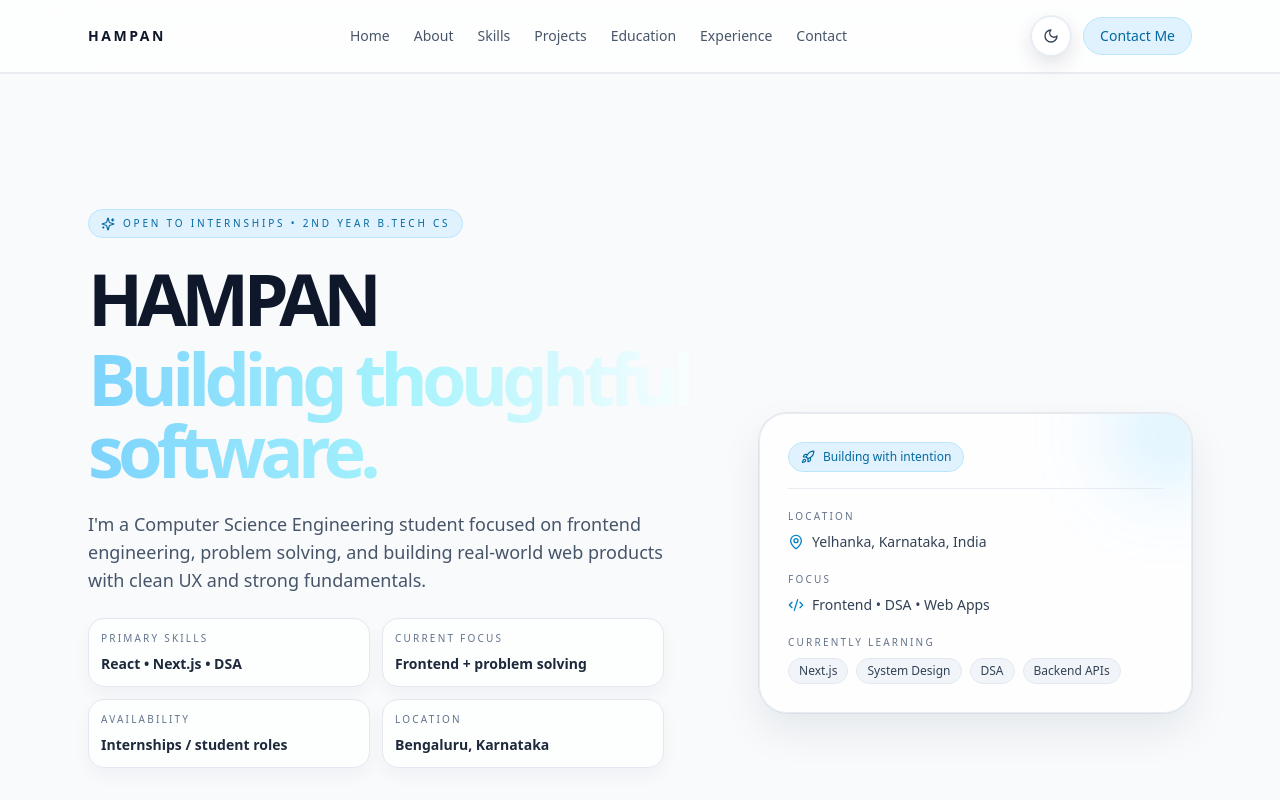
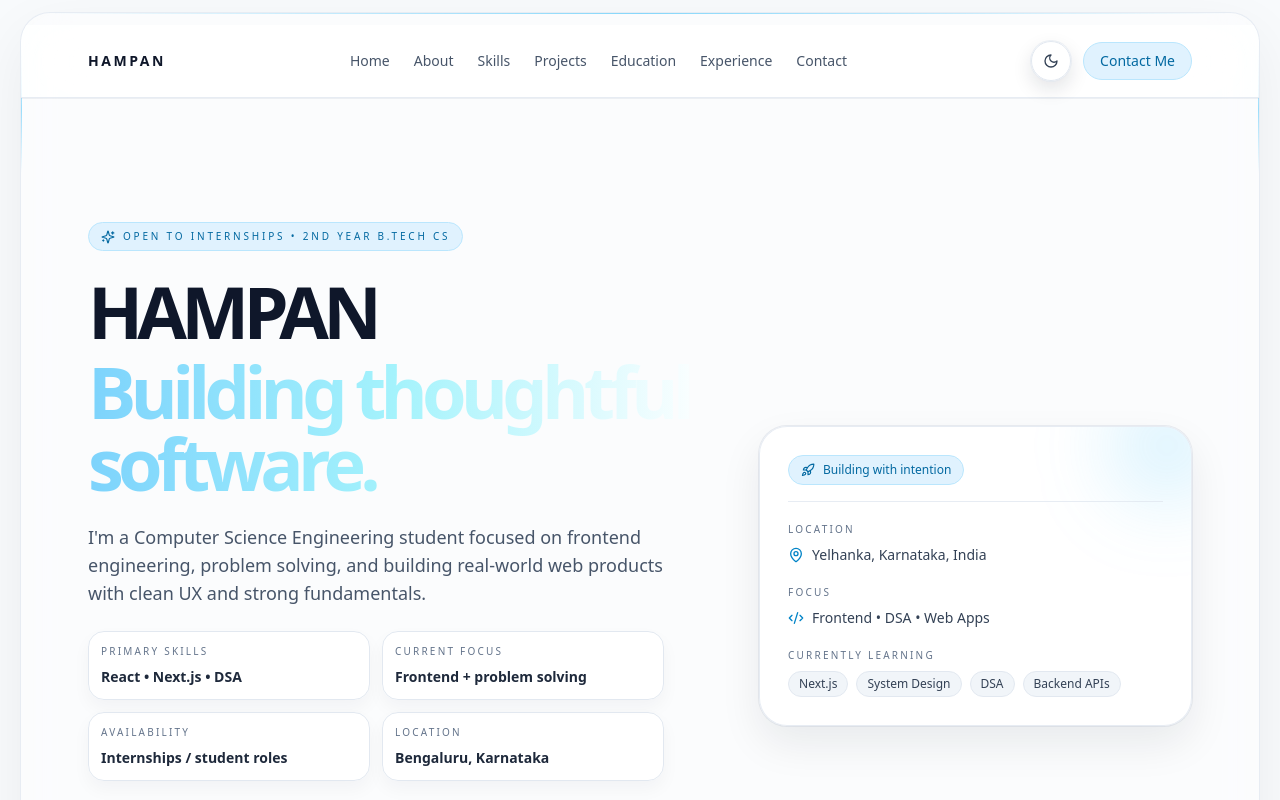
Before and after one commit to Hampan29/my_portfolio, a Next.js app: page / in a window 1280 px wide. Shown: the top 800 px of the page. Built offline with nearby package versions, Linux system fonts and the light colour scheme.

Commit message:
Minimal footer and edge-light frame

```diff
--- a/app/page.tsx
+++ b/app/page.tsx
@@ -148,7 +148,14 @@
       </div>
       <div className="fixed inset-0 -z-10 bg-[radial-gradient(circle_at_top,_rgba(125,211,252,0.14),transparent_30%)]" />
 
-      <header className="sticky top-0 z-50 border-b border-slate-200/80 bg-white/75 shadow-[0_1px_0_rgba(148,163,184,0.14)] backdrop-blur-2xl dark:border-slate-200/10 dark:bg-slate-950/70">
+      <div className="mx-auto max-w-[1320px] px-3 py-3 sm:px-4 lg:px-5">
+        <div className="relative overflow-hidden rounded-[30px] border border-slate-200/80 bg-white/40 shadow-[0_20px_60px_rgba(15,23,42,0.06)] backdrop-blur-xl dark:border-slate-200/10 dark:bg-slate-950/40 dark:shadow-[0_20px_60px_rgba(2,6,23,0.36)]">
+          <div className="pointer-events-none absolute inset-x-6 top-0 h-px bg-gradient-to-r from-transparent via-sky-400/60 to-transparent" />
+          <div className="pointer-events-none absolute inset-x-6 bottom-0 h-px bg-gradient-to-r from-transparent via-sky-400/50 to-transparent" />
+          <div className="pointer-events-none absolute left-0 top-8 h-32 w-px bg-gradient-to-b from-transparent via-sky-400/50 to-transparent" />
+          <div className="pointer-events-none absolute right-0 top-8 h-32 w-px bg-gradient-to-b from-transparent via-sky-400/50 to-transparent" />
+
+          <header className="sticky top-3 z-50 border-b border-slate-200/80 bg-white/75 shadow-[0_1px_0_rgba(148,163,184,0.14)] backdrop-blur-2xl dark:border-slate-200/10 dark:bg-slate-950/70">
             <nav className="mx-auto flex max-w-6xl items-center justify-between px-5 py-4 sm:px-6">
               <a href="#home" className="text-sm font-semibold uppercase tracking-[0.18em] text-slate-900 dark:text-slate-100">
                 HAMPAN
@@ -599,20 +606,27 @@
         </motion.section>
       </main>
 
-      <footer className="border-t border-slate-200/80 py-8 dark:border-slate-200/10">
-        <div className="mx-auto flex max-w-6xl flex-col gap-4 px-6 text-sm text-slate-600 md:flex-row md:items-center md:justify-between dark:text-slate-400">
+          <footer className="border-t border-slate-200/80 px-4 py-6 dark:border-slate-200/10">
+            <div className="mx-auto flex max-w-6xl flex-col gap-4 px-2 text-sm text-slate-600 sm:flex-row sm:items-center sm:justify-between dark:text-slate-400">
+              <div className="flex items-center gap-3">
+                <div className="flex h-9 w-9 items-center justify-center rounded-full border border-slate-200 bg-slate-100 text-[11px] font-bold tracking-[0.18em] text-slate-700 dark:border-slate-200/10 dark:bg-slate-900 dark:text-slate-200">
+                  H
+                </div>
                 <div>
-            <p className="font-medium text-slate-900 dark:text-slate-200">HAMPAN</p>
-            <p>2nd Year B.Tech Computer Science Student</p>
+                  <p className="text-[10px] uppercase tracking-[0.22em] text-slate-500 dark:text-slate-400">Portfolio</p>
+                  <p className="font-medium text-slate-900 dark:text-slate-100">Hampan Gowda K L</p>
+                </div>
               </div>
 
-          <div className="flex items-center gap-4">
-            <a href="https://github.com/Hampan29" target="_blank" rel="noreferrer" className="hover:text-sky-600 dark:hover:text-sky-300">GitHub</a>
-            <a href="https://www.linkedin.com/in/hampan-gowda-k-l-58330b375/" target="_blank" rel="noreferrer" className="hover:text-sky-600 dark:hover:text-sky-300">LinkedIn</a>
-            <a href="mailto:hampangowda2934@gmail.com" className="hover:text-sky-600 dark:hover:text-sky-300">Email</a>
+              <div className="flex items-center gap-5 text-slate-600 dark:text-slate-300">
+                <a href="https://github.com/Hampan29" target="_blank" rel="noreferrer" className="transition hover:text-sky-600 dark:hover:text-sky-300">GitHub</a>
+                <a href="https://www.linkedin.com/in/hampan-gowda-k-l-58330b375/" target="_blank" rel="noreferrer" className="transition hover:text-sky-600 dark:hover:text-sky-300">LinkedIn</a>
+                <a href="mailto:hampangowda2934@gmail.com" className="transition hover:text-sky-600 dark:hover:text-sky-300">Email</a>
               </div>
             </div>
           </footer>
         </div>
+      </div>
+    </div>
   );
 }
```
Lines whose indentation alone changed are shown as unchanged.
